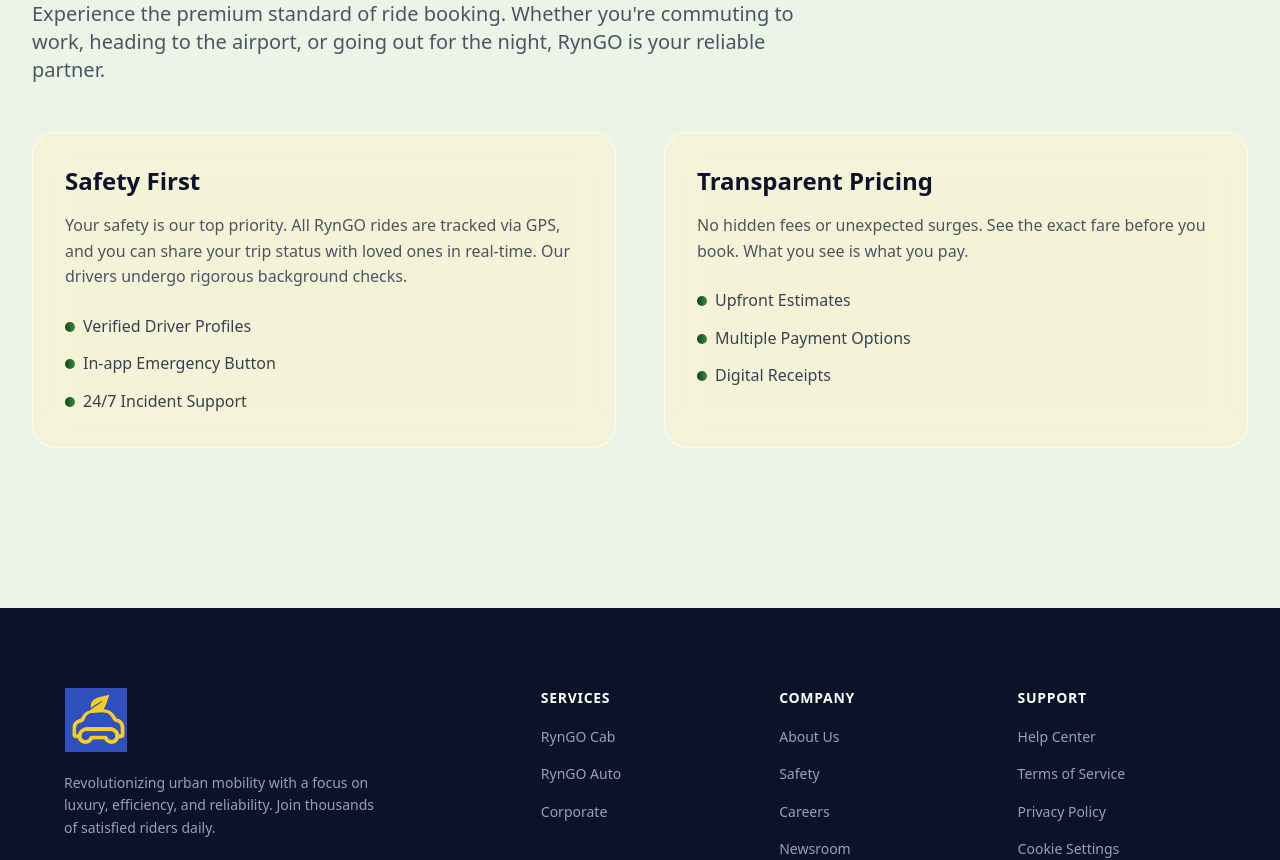
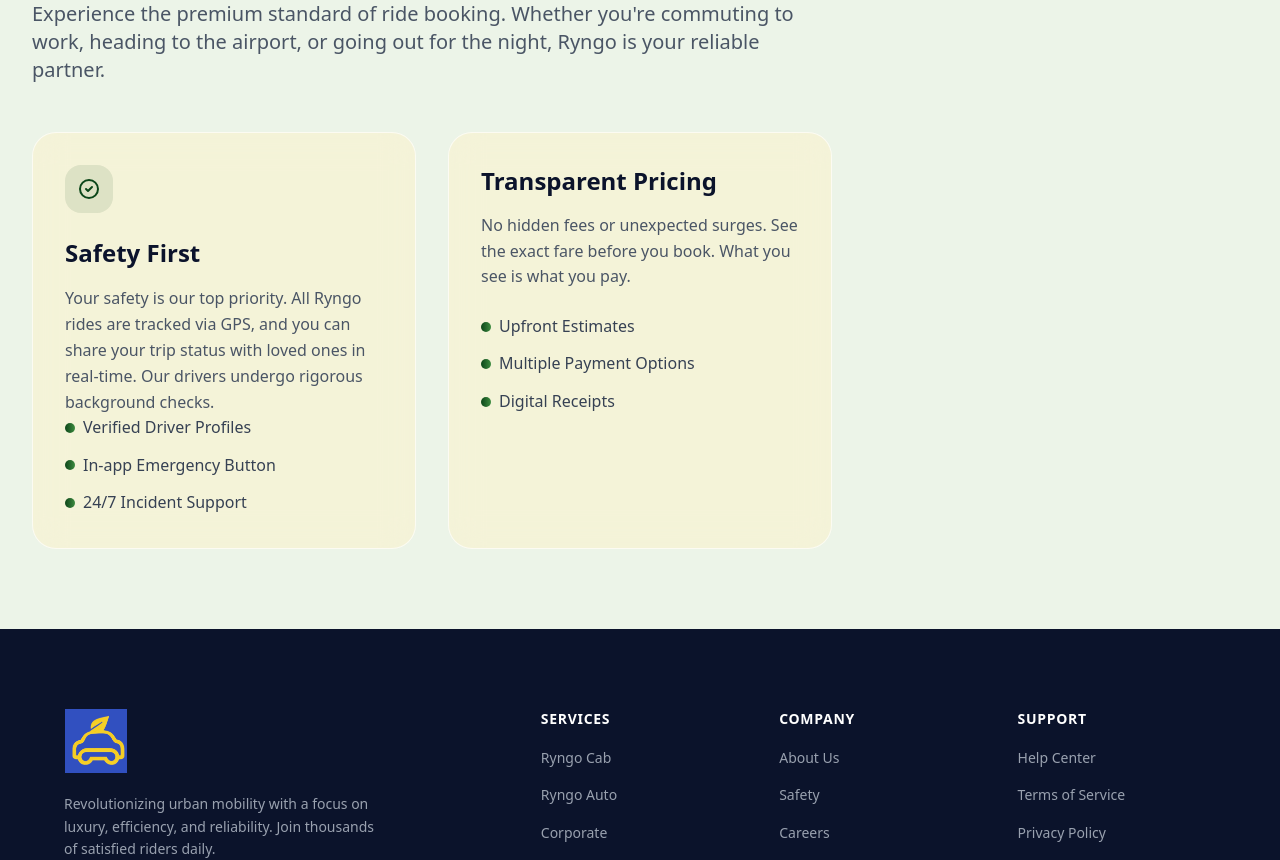
Before and after one commit to pushpendra8400/ryngo-website, a Next.js app: page /users in a window 1280 px wide. Shown: the part 240-1100 px from the top of the page. Built offline with nearby package versions, Linux system fonts and the light colour scheme.

Commit message:
Finalize branding to 'Ryngo', update Navbar to 'Riders', and complete Services carousel

```diff
--- a/app/about/page.tsx
+++ b/app/about/page.tsx
@@ -4,7 +4,7 @@
       {/* Hero Section */}
       <section className="bg-[#0B132B] text-white py-24">
         <div className="max-w-7xl mx-auto px-4 sm:px-6 lg:px-8 text-center">
-          <h1 className="text-5xl md:text-6xl font-extrabold mb-6">About RynGO</h1>
+          <h1 className="text-5xl md:text-6xl font-extrabold mb-6">About Ryngo</h1>
           <p className="text-xl text-gray-300 max-w-2xl mx-auto">
             We are redefining urban mobility with a relentless focus on luxury, efficiency, and reliability.
           </p>
--- a/app/business/page.tsx
+++ b/app/business/page.tsx
@@ -2,7 +2,7 @@
   return (
     <div className="py-20 max-w-7xl mx-auto px-4 sm:px-6 lg:px-8">
       <div className="text-center mb-20 max-w-3xl mx-auto">
-        <h1 className="text-4xl md:text-6xl font-bold text-[#0B132B] mb-6">RynGO for Business</h1>
+        <h1 className="text-4xl md:text-6xl font-bold text-[#0B132B] mb-6">Ryngo for Business</h1>
         <p className="text-xl text-gray-600">
           Streamline your company's travel. Manage employee rides, automate expenses, and provide a premium travel experience.
         </p>
--- a/app/drivers/page.tsx
+++ b/app/drivers/page.tsx
@@ -4,7 +4,7 @@
       <div className="max-w-7xl mx-auto px-4 sm:px-6 lg:px-8">
         <div className="max-w-3xl">
           <h1 className="text-5xl md:text-7xl font-extrabold mb-8 tracking-tight">
-            Drive with <span className="text-[#ECF4E8]">RynGO</span>
+            Drive with <span className="text-[#ECF4E8]">Ryngo</span>
           </h1>
           <p className="text-xl md:text-2xl text-gray-300 mb-12 leading-relaxed">
             Turn your miles into money. Enjoy flexible hours, competitive earnings, and the support of a premium network.
@@ -16,7 +16,7 @@
               <p className="text-gray-400 font-medium">Commission for first month</p>
             </div>
             <div className="border border-white/20 rounded-2xl p-6 bg-white/5 backdrop-blur-sm hover-shadow-teal transition-all duration-300">
-              <h3 className="text-3xl font-bold text-white mb-2">₹40k+</h3>
+              <h3 className="text-3xl font-bold text-white mb-2">₹55k+</h3>
               <p className="text-gray-400 font-medium">Avg monthly earnings</p>
             </div>
             <div className="border border-white/20 rounded-2xl p-6 bg-white/5 backdrop-blur-sm hover-shadow-teal transition-all duration-300">
--- a/app/layout.tsx
+++ b/app/layout.tsx
@@ -7,8 +7,8 @@
 const inter = Inter({ subsets: ['latin'], variable: '--font-inter' });
 
 export const metadata: Metadata = {
-  title: 'RynGO | Premium Ride Booking',
-  description: 'Experience the premium standard of ride booking with RynGO.',
+  title: 'Ryngo | Premium Ride Booking',
+  description: 'Experience the premium standard of ride booking with Ryngo.',
 };
 
 export default function RootLayout({
--- a/app/users/page.tsx
+++ b/app/users/page.tsx
@@ -3,14 +3,19 @@
     <div className="py-20 max-w-7xl mx-auto px-4 sm:px-6 lg:px-8">
       <h1 className="text-4xl md:text-5xl font-bold text-[#0B132B] mb-8">Riders</h1>
       <p className="text-xl text-gray-600 mb-12 max-w-3xl">
-        Experience the premium standard of ride booking. Whether you're commuting to work, heading to the airport, or going out for the night, RynGO is your reliable partner.
+        Experience the premium standard of ride booking. Whether you're commuting to work, heading to the airport, or going out for the night, Ryngo is your reliable partner.
       </p>
 
-      <div className="grid grid-cols-1 md:grid-cols-2 gap-12 mb-20">
-        <div className="glass-card hover-shadow-teal p-8 rounded-3xl transition-all duration-300">
-          <h2 className="text-2xl font-bold mb-4 text-[#0B132B]">Safety First</h2>
-          <p className="text-gray-600 mb-6">
-            Your safety is our top priority. All RynGO rides are tracked via GPS, and you can share your trip status with loved ones in real-time. Our drivers undergo rigorous background checks.
+      <div className="grid grid-cols-1 md:grid-cols-2 lg:grid-cols-3 gap-8">
+        <div className="glass-card p-8 rounded-3xl hover-shadow-teal transition-all duration-300">
+          <div className="w-12 h-12 bg-[#0B4619]/10 rounded-2xl flex items-center justify-center mb-6">
+            {/* Assuming Shield is an imported component or an SVG */}
+            {/* <Shield className="text-[#0B4619]" /> */}
+            <svg className="text-[#0B4619] w-6 h-6" fill="none" stroke="currentColor" viewBox="0 0 24 24" xmlns="http://www.w3.org/2000/svg"><path strokeLinecap="round" strokeLinejoin="round" strokeWidth="2" d="M9 12l2 2 4-4m6 2a9 9 0 11-18 0 9 9 0 0118 0z"></path></svg>
+          </div>
+          <h3 className="text-2xl font-bold text-[#0B132B] mb-4">Safety First</h3>
+          <p className="text-gray-600 leading-relaxed">
+            Your safety is our top priority. All Ryngo rides are tracked via GPS, and you can share your trip status with loved ones in real-time. Our drivers undergo rigorous background checks.
           </p>
           <ul className="space-y-3 text-gray-700">
             <li className="flex items-center gap-2">
--- a/components/AppDownload.tsx
+++ b/components/AppDownload.tsx
@@ -30,7 +30,7 @@
               your pocket.
             </h2>
             <p className="text-base sm:text-lg md:text-xl text-gray-700 font-medium mb-8 leading-snug opacity-90 max-w-md mx-auto lg:mx-0">
-              Download the RynGO app for the fastest booking experience,
+              Download the Ryngo app for the fastest booking experience,
               exclusive promos, and advanced safety features.
             </p>
 
@@ -81,7 +81,7 @@
             <div className="relative w-[220px] sm:w-[280px] lg:w-[340px] xl:w-[380px]">
               <Image
                 src="/images/image.png"
-                alt="RynGO Mobile App"
+                alt="Ryngo Mobile App"
                 width={380}
                 height={520}
                 className="w-full h-auto object-cover rounded-[2.5rem] border-4 border-white shadow-2xl"
--- a/components/DriverCTA.tsx
+++ b/components/DriverCTA.tsx
@@ -23,7 +23,7 @@
             <div className="order-1 lg:order-2 w-full lg:w-[48%] min-h-[220px] sm:min-h-[300px] lg:min-h-[520px] relative overflow-hidden">
               <Image
                 src="/images/driverapp.png"
-                alt="RynGO Driver App"
+                alt="Ryngo Driver App"
                 fill
                 className="object-cover object-center"
                 sizes="(max-width: 1024px) 100vw, 50vw"
@@ -48,7 +48,7 @@
                   <span className="text-[#0A4D9E]">earn more.</span>
                 </h2>
                 <p className="text-gray-700 text-base sm:text-lg mb-7 leading-relaxed opacity-90 max-w-md">
-                  Join the RynGO driver network and take control of your
+                  Join the Ryngo driver network and take control of your
                   schedule. Benefit from our low commission rates, insurance
                   coverage, and 24/7 support.
                 </p>
--- a/components/Footer.tsx
+++ b/components/Footer.tsx
@@ -4,8 +4,8 @@
 
 const links = {
   Services: [
-    { label: "RynGO Cab", href: "#" },
-    { label: "RynGO Auto", href: "#" },
+    { label: "Ryngo Cab", href: "#" },
+    { label: "Ryngo Auto", href: "#" },
     { label: "Corporate", href: "/business" },
   ],
   Company: [
@@ -64,7 +64,7 @@
               <div className="relative h-16 w-16">
                 <Image
                   src="/images/logo.png"
-                  alt="RynGO Logo"
+                  alt="Ryngo Logo"
                   fill
                   className="object-contain"
                 />
--- a/components/Hero.tsx
+++ b/components/Hero.tsx
@@ -51,7 +51,7 @@
               animate="visible"
               className="text-4xl sm:text-5xl md:text-6xl lg:text-7xl font-black tracking-tight text-[#0B132B] leading-[1.08] mb-4 md:mb-6"
             >
-              Move with RynGO.<br />
+              Move with Ryngo.<br />
               <span className="text-gradient">Arrive in style.</span>
             </motion.h1>
 
@@ -122,7 +122,7 @@
               <div className="absolute inset-0">
                 <Image
                   src="/images/map.png"
-                  alt="RynGO Map"
+                  alt="Ryngo Map"
                   fill
                   className="object-cover"
                   priority
--- a/components/Navbar.tsx
+++ b/components/Navbar.tsx
@@ -9,7 +9,7 @@
 
 const navLinks = [
   { name: "Home", href: "/" },
-  { name: "Users", href: "/users" },
+  { name: "Riders", href: "/users" },
   { name: "Drivers", href: "/drivers" },
   { name: "Business", href: "/business" },
   { name: "About", href: "/about" },
@@ -58,7 +58,7 @@
               >
                 <Image
                   src="/images/logo.png"
-                  alt="RynGO Logo"
+                  alt="Ryngo Logo"
                   fill
                   className="object-contain"
                   priority
```
Also changed, not shown: components/Services.tsx (+4 -4 lines).
